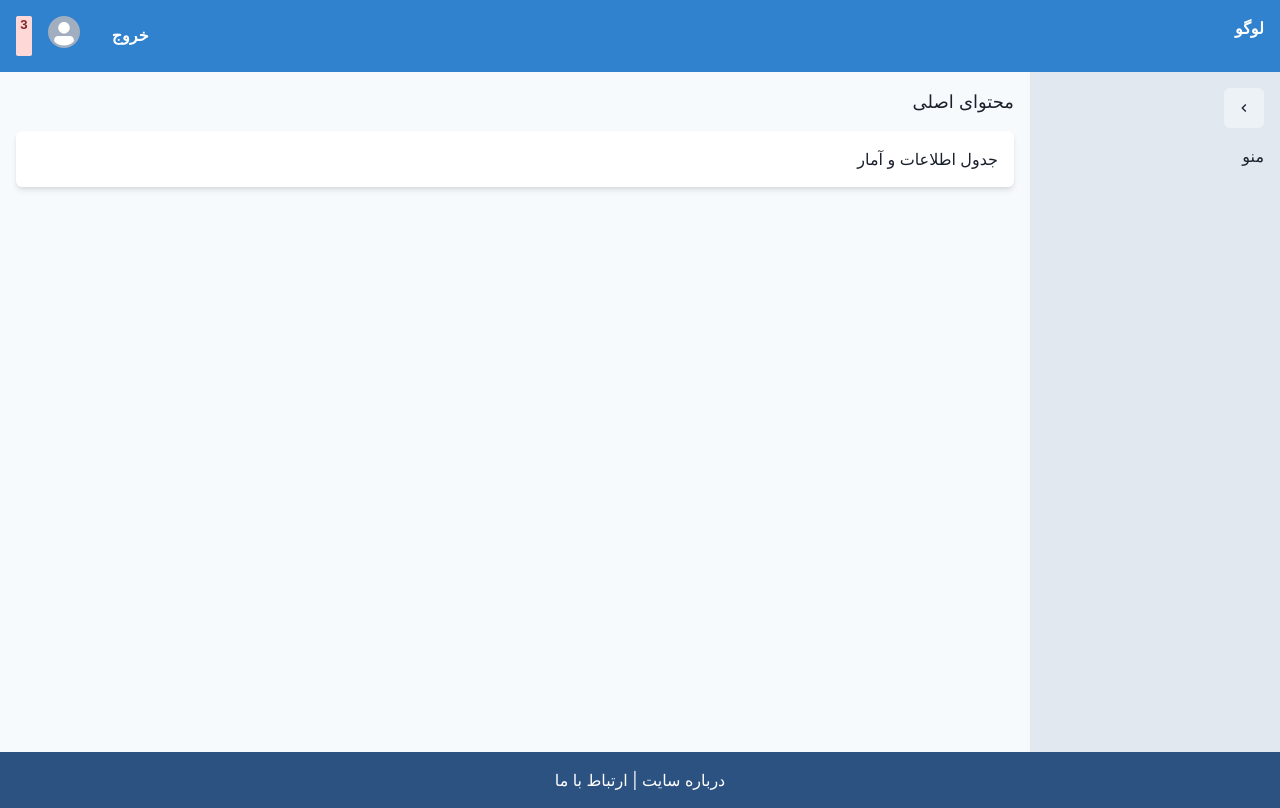
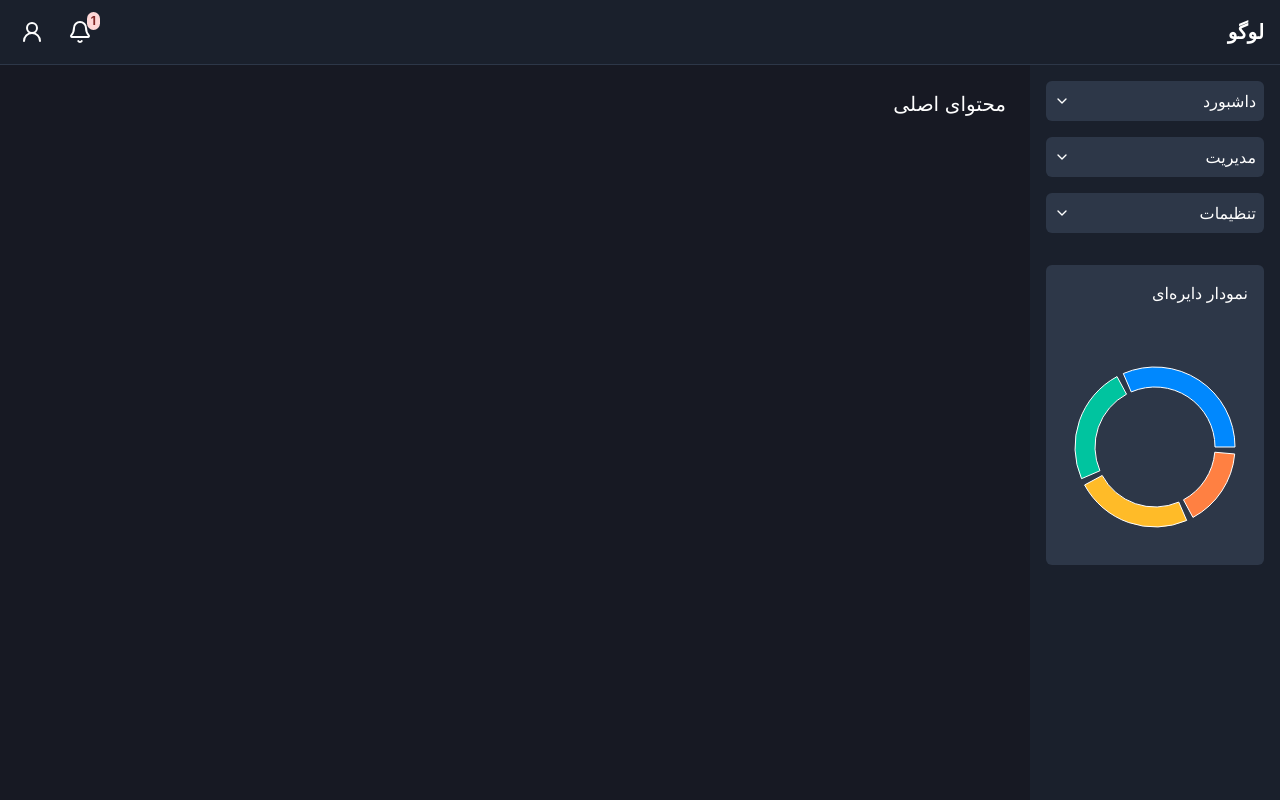
Before and after one commit to rm2997/Hesabyar-Frontend, a React (Create React App) app: page /home in a window 1280 px wide. Built offline with nearby package versions, Linux system fonts and the light colour scheme; sample sign-in values are in the browser's storage.

Commit message:
Home page seperated to components - 14040131

```diff
--- a/package.json
+++ b/package.json
@@ -13,10 +13,12 @@
     "@testing-library/user-event": "^13.5.0",
     "axios": "^1.8.4",
     "framer-motion": "^12.6.5",
+    "lucide-react": "^0.501.0",
     "react": "^19.1.0",
     "react-dom": "^19.1.0",
     "react-router-dom": "^7.5.0",
     "react-scripts": "5.0.1",
+    "recharts": "^2.15.3",
     "web-vitals": "^2.1.4"
   },
   "scripts": {
--- /dev/null
+++ b/src/my-components/HeaderBar.jsx
@@ -0,0 +1,80 @@
+// components/HeaderBar.jsx
+import {
+  Flex,
+  IconButton,
+  Text,
+  Box,
+  Menu,
+  MenuButton,
+  MenuList,
+  MenuItem,
+  Badge,
+  Tooltip,
+} from "@chakra-ui/react";
+import { Bell, SquareEqual, User2 } from "lucide-react";
+import { useState } from "react";
+
+export const HeaderBar = ({ isDesktop, setIsSidebarOpen }) => {
+  const [badgeCount, setBadgeCount] = useState(1);
+
+  return (
+    <Flex
+      align="center"
+      justify="space-between"
+      p={4}
+      bg="gray.800"
+      borderBottom="1px"
+      borderColor="gray.700"
+    >
+      <Text fontSize="xl" fontWeight="bold">
+        لوگو
+      </Text>
+
+      {!isDesktop && (
+        <Tooltip label="باز کردن منو">
+          <IconButton
+            icon={<SquareEqual />}
+            onClick={() => setIsSidebarOpen(true)}
+            aria-label="Toggle Sidebar"
+          />
+        </Tooltip>
+      )}
+
+      <Flex gap={4} align="center">
+        <Box position="relative">
+          <IconButton
+            icon={<Bell />}
+            size="sm"
+            cursor="pointer"
+            aria-label="Notifications"
+            variant=""
+          />
+          <Badge
+            colorScheme="red"
+            borderRadius="full"
+            position="absolute"
+            top="-1"
+            right="-1"
+          >
+            {badgeCount}
+          </Badge>
+        </Box>
+
+        <Menu>
+          <MenuButton
+            as={IconButton}
+            icon={<User2 />}
+            size="sm"
+            cursor="pointer"
+            variant=""
+          />
+          <MenuList color="black">
+            <MenuItem>تنظیمات</MenuItem>
+            <MenuItem>پیام‌های مشاهده‌نشده</MenuItem>
+            <MenuItem>خروج</MenuItem>
+          </MenuList>
+        </Menu>
+      </Flex>
+    </Flex>
+  );
+};
--- /dev/null
+++ b/src/my-components/MainContents.jsx
@@ -0,0 +1,11 @@
+// components/MainContent.jsx
+import { Box, Text } from "@chakra-ui/react";
+
+export const MainContents = () => {
+  return (
+    <Box p={6} bg="gray.900" flex={1} overflowY="auto">
+      <Text fontSize="xl">محتوای اصلی</Text>
+      {/* اینجا محتوای داینامیک مربوط به هر منو می‌تونه قرار بگیره */}
+    </Box>
+  );
+};
--- /dev/null
+++ b/src/my-components/PieChart.jsx
@@ -0,0 +1,46 @@
+// components/PieChart.jsx
+import {
+  PieChart as RechartPieChart,
+  Pie,
+  Cell,
+  Tooltip,
+  ResponsiveContainer,
+} from "recharts";
+import { Box, Text } from "@chakra-ui/react";
+
+const data = [
+  { name: "بیش فاکتورها", value: 400 },
+  { name: "فاکتورها", value: 300 },
+  { name: "ورودی انبار", value: 300 },
+  { name: "خروجی انبار", value: 200 },
+];
+
+const COLORS = ["#0088FE", "#00C49F", "#FFBB28", "#FF8042"];
+
+export const PieChart = () => {
+  return (
+    <Box h="300px" w="100%" bg="gray.700" p={4} borderRadius="md">
+      <Text mb={2}>نمودار دایره‌ای</Text>
+      <ResponsiveContainer width="100%" height="100%">
+        <RechartPieChart>
+          <Pie
+            data={data}
+            dataKey="value"
+            innerRadius={60}
+            outerRadius={80}
+            paddingAngle={5}
+            fill="#8884d8"
+          >
+            {data.map((entry, index) => (
+              <Cell
+                key={`cell-${index}`}
+                fill={COLORS[index % COLORS.length]}
+              />
+            ))}
+          </Pie>
+          <Tooltip />
+        </RechartPieChart>
+      </ResponsiveContainer>
+    </Box>
+  );
+};
--- /dev/null
+++ b/src/my-components/SIdebarItem.jsx
@@ -0,0 +1,41 @@
+// components/SidebarItem.jsx
+import { useState } from "react";
+import { Box, Collapse, Text, Icon, VStack } from "@chakra-ui/react";
+import { ChevronDown, ChevronUp } from "lucide-react";
+
+export const SidebarItem = ({ title, children }) => {
+  const [isOpen, setIsOpen] = useState(false);
+
+  return (
+    <Box>
+      <Box
+        onClick={() => setIsOpen(!isOpen)}
+        cursor="pointer"
+        display="flex"
+        alignItems="center"
+        justifyContent="space-between"
+        p={2}
+        bg="gray.700"
+        borderRadius="md"
+        _hover={{ bg: "gray.600" }}
+      >
+        <Text>{title}</Text>
+        <Icon as={isOpen ? ChevronUp : ChevronDown} />
+      </Box>
+      <Collapse in={isOpen} animateOpacity>
+        <VStack align="start" pl={4} mt={2} spacing={1}>
+          {children.map((child, idx) => (
+            <Text
+              key={idx}
+              fontSize="sm"
+              _hover={{ textDecoration: "underline" }}
+              cursor="pointer"
+            >
+              {child}
+            </Text>
+          ))}
+        </VStack>
+      </Collapse>
+    </Box>
+  );
+};
--- /dev/null
+++ b/src/my-components/SideBar.jsx
@@ -0,0 +1,43 @@
+// components/Sidebar.jsx
+import { Box, VStack } from "@chakra-ui/react";
+import { SidebarItem } from "./SIdebarItem";
+import { PieChart } from "./PieChart";
+
+export const Sidebar = ({
+  sidebarWidth,
+  sidebarRef,
+  startResize,
+  isDesktop,
+}) => {
+  return (
+    <Box
+      ref={sidebarRef}
+      w={sidebarWidth}
+      bg="gray.800"
+      p={4}
+      position="relative"
+      borderLeft="4px solid gray.700"
+    >
+      <VStack spacing={4} align="stretch">
+        <SidebarItem title="داشبورد" children={["نمای کلی", "آمار"]} />
+        <SidebarItem title="مدیریت" children={["کاربران", "نقش‌ها"]} />
+        <SidebarItem title="تنظیمات" children={["پروفایل", "امنیت"]} />
+      </VStack>
+
+      <Box
+        position="absolute"
+        top={0}
+        left={0}
+        h="100%"
+        w="4px"
+        cursor="col-resize"
+        onMouseDown={startResize}
+        zIndex={1}
+      />
+
+      <Box mt={8}>
+        <PieChart />
+      </Box>
+    </Box>
+  );
+};
--- a/src/pages/HomePage.jsx
+++ b/src/pages/HomePage.jsx
@@ -1,89 +1,98 @@
-//import { Box, Container, Grid, GridItem } from "@chakra-ui/react";
-
-// export const MyHome= ()=>{
-//    return(
-//       <Container marginTop='5' marginBottom='5' maxW='full' maxH='full' dir="rtl">
-//  			 <Grid templateColumns='repeat(3, 1fr)' templateRows='repeat(14,1fr)' gap={5}>
-// 				<GridItem  rowSpan='14' colSpan='1'  bg='yellow' >
-// 					<Box ></Box>
-// 			   </GridItem>
-// 				<GridItem  rowSpan='14' colSpan='1' bg='red.500' >
-// 					<Box ></Box>
-// 				</GridItem>
-// 				<GridItem  rowSpan='14' colSpan='1' bg='blue'  >
-// 					<Box ></Box>
-// 				</GridItem>
-
-// 			</Grid>
-//   	  </Container>
-//     );
-// }
-
-import React, { useState } from 'react';
+// Home.jsx
+import { useState, useRef, useEffect } from "react";
 import {
-  ChakraProvider,
-  Box,
   Flex,
-  Text,
-  IconButton,
-  Avatar,
-  Badge,
-  Button,
-  useDisclosure,
-} from '@chakra-ui/react';
-import { ChevronLeftIcon, ChevronRightIcon } from '@chakra-ui/icons';
+  useBreakpointValue,
+  Drawer,
+  DrawerOverlay,
+  DrawerContent,
+  DrawerCloseButton,
+} from "@chakra-ui/react";
+import { HeaderBar } from "../my-components/HeaderBar";
+import { Sidebar } from "../my-components/SideBar";
+import { MainContents } from "../my-components/MainContents";
 
 export const MyHome = () => {
-  const [sidebarOpen, setSidebarOpen] = useState(true);
-  const toggleSidebar = () => setSidebarOpen(!sidebarOpen);
+  const [sidebarWidth, setSidebarWidth] = useState(250);
+  const [isSidebarOpen, setIsSidebarOpen] = useState(false);
+  const isDesktop = useBreakpointValue({ base: false, md: true });
+
+  const sidebarRef = useRef(null);
+  const isResizingRef = useRef(false);
+
+  useEffect(() => {
+    const handleTouchMove = (e) => {
+      if (!isResizingRef.current || !isDesktop) return;
+      const touch = e.touches[0];
+      const newWidth = window.innerWidth - touch.clientX;
+      setSidebarWidth(Math.max(150, Math.min(newWidth, 400)));
+    };
+
+    const handleTouchEnd = () => {
+      isResizingRef.current = false;
+    };
+
+    document.addEventListener("touchmove", handleTouchMove);
+    document.addEventListener("touchend", handleTouchEnd);
+
+    return () => {
+      document.removeEventListener("touchmove", handleTouchMove);
+      document.removeEventListener("touchend", handleTouchEnd);
+    };
+  }, [isDesktop]);
+
+  const startResize = (e) => {
+    isResizingRef.current = true;
+    document.addEventListener("mousemove", handleResize);
+    document.addEventListener("mouseup", stopResize);
+  };
+
+  const handleResize = (e) => {
+    if (isResizingRef.current) {
+      const newWidth = window.innerWidth - e.clientX;
+      setSidebarWidth(Math.max(150, Math.min(newWidth, 400)));
+    }
+  };
+
+  const stopResize = () => {
+    isResizingRef.current = false;
+    document.removeEventListener("mousemove", handleResize);
+    document.removeEventListener("mouseup", stopResize);
+  };
 
   return (
+    <Flex h="100vh" direction="column" bg="gray.900" color="white" dir="rtl">
+      <HeaderBar isDesktop={isDesktop} setIsSidebarOpen={setIsSidebarOpen} />
 
-	<Box dir="rtl" bg="gray.50" minH="100vh">
-	{/* نوار بالا */}
-	<Flex justify="space-between" bg="blue.500" color="white" p={4}>
-	  <Text fontWeight="bold">لوگو</Text>
-	  <Flex gap={4}>
-		 <Button colorScheme="blue">خروج</Button>
-		 <Avatar size="sm" />
-		 <Badge colorScheme="red">3</Badge>
-	  </Flex>
-	</Flex>
+      <Flex flex={1} position="relative" overflow="hidden">
+        {isDesktop ? (
+          <Sidebar
+            sidebarWidth={sidebarWidth}
+            sidebarRef={sidebarRef}
+            startResize={startResize}
+            isDesktop={isDesktop}
+          />
+        ) : (
+          <Drawer
+            isOpen={isSidebarOpen}
+            placement="right"
+            onClose={() => setIsSidebarOpen(false)}
+          >
+            <DrawerOverlay />
+            <DrawerContent bg="gray.800" color="white">
+              <DrawerCloseButton />
+              <Sidebar
+                sidebarWidth={sidebarWidth}
+                sidebarRef={sidebarRef}
+                startResize={startResize}
+                isDesktop={isDesktop}
+              />
+            </DrawerContent>
+          </Drawer>
+        )}
 
-	<Flex minH="calc(100vh - 64px)" flexDirection="column">
-	  <Flex flex={1}>
-		 {/* سایدبار */}
-		 <Box
-			bg="gray.200"
-			w={sidebarOpen ? '250px' : '50px'}
-			transition="width 0.3s"
-			p={sidebarOpen ? 4 : 2}
-		 >
-			<IconButton
-			  aria-label="Toggle Sidebar"
-			  icon={sidebarOpen ? <ChevronLeftIcon /> : <ChevronRightIcon />}
-			  onClick={toggleSidebar}
-			/>
-			{sidebarOpen && <Text mt={4}>منو</Text>}
-		 </Box>
-
-		 {/* قسمت مرکزی */}
-		 <Box flex={1} p={4}>
-			<Text fontSize="lg">محتوای اصلی</Text>
-			{/* جدول نمایش اطلاعات */}
-			<Box bg="white" shadow="md" p={4} borderRadius="md" mt={4}>
-			  <Text>جدول اطلاعات و آمار</Text>
-			</Box>
-		 </Box>
-	  </Flex>
-
-	  {/* نوار پایین */}
-	  <Flex bg="blue.700" color="white" p={4} justify="center">
-		 <Text>درباره سایت | ارتباط با ما</Text>
-	  </Flex>
-	</Flex>
- </Box>
-
-
+        <MainContents />
+      </Flex>
+    </Flex>
   );
 };
```
Also changed, not shown: 1 other file (tests, documents, lock files or other folders).
